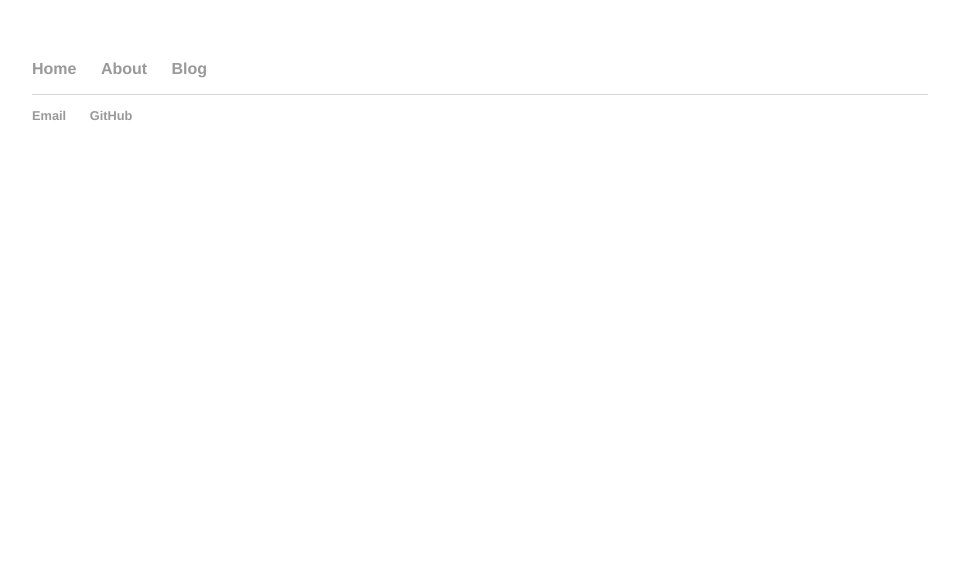
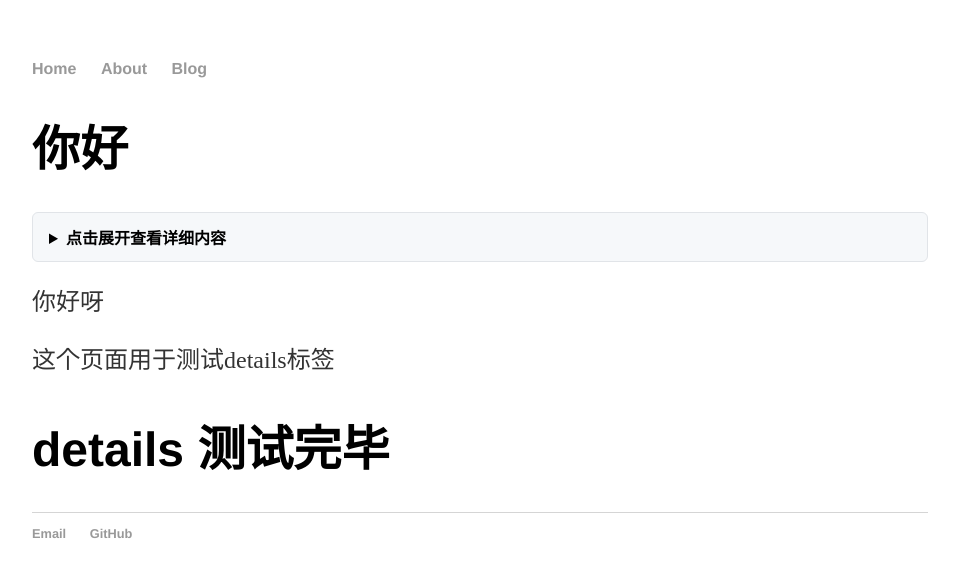
Before and after one commit to DSGHBC/DSGHBC.github.io, a Jekyll site: the page built from _posts/2025-11-21-LaTexTesting.md, in a window 1280 px wide. Shown: the top 577 px of the page, without its empty margins (160-1119 px from the left). Built offline with Jekyll 4.4.1, drawn with Linux system fonts in a browser that asks for light colours.

Commit message:
Github不允许使用插件，使用_includes重置了details标签

```diff
--- a/_config.yml
+++ b/_config.yml
@@ -1,5 +1,7 @@
 author: DSGH
 email: tai0@foxmail.com
+
+layout: defalut
 
 permalink: /blog/:year/:month/:day/:title
 
--- /dev/null
+++ b/_includes/details.html
@@ -0,0 +1,48 @@
+<!-- _includes/collapsible.html -->
+<details class="collapsible">
+  <summary>{{ include.summary }}</summary>
+  <div class="collapsible-content">
+    {{ include.content | markdownify }}
+  </div>
+</details>
+
+<!-- 可选：内联样式，或将其放在外部CSS文件中 -->
+<style>
+.collapsible {
+  border: 1px solid #e1e4e8;
+  border-radius: 6px;
+  margin: 1.5em 0;
+  background: #f6f8fa;
+  overflow: hidden;
+}
+
+.collapsible summary {
+  padding: 12px 16px;
+  font-weight: 600;
+  cursor: pointer;
+  user-select: none;
+  transition: background-color 0.2s;
+}
+
+.collapsible summary:hover {
+  background-color: #eaedf1;
+}
+
+.collapsible[open] summary {
+  border-bottom: 1px solid #e1e4e8;
+  background: #ffffff;
+}
+
+.collapsible-content {
+  padding: 16px;
+  background: white;
+}
+
+.collapsible-content > *:first-child {
+  margin-top: 0;
+}
+
+.collapsible-content > *:last-child {
+  margin-bottom: 0;
+}
+</style>
--- a/_posts/2025-11-21-LaTexTesting.md
+++ b/_posts/2025-11-21-LaTexTesting.md
@@ -3,3 +3,25 @@ layout: default
 data: 2025-11-21
 title: LaTexTesting
 ---
+
+# 你好
+
+{% capture my_content %}
+
+### 这是一个二级标题
+
+这是一个段落，包含**粗体**和*斜体*文本。
+
+- 列表项 1
+- 列表项 2
+- 列表项 3
+
+{% endcapture %}
+
+{% include details.html summary="点击展开查看详细内容" content=my_content %}
+
+你好呀
+
+这个页面用于测试details标签
+
+# details 测试完毕
```
Also changed, not shown: _posts/2025-11-21-exp4-2.md (+12 -5 lines), README.md.
